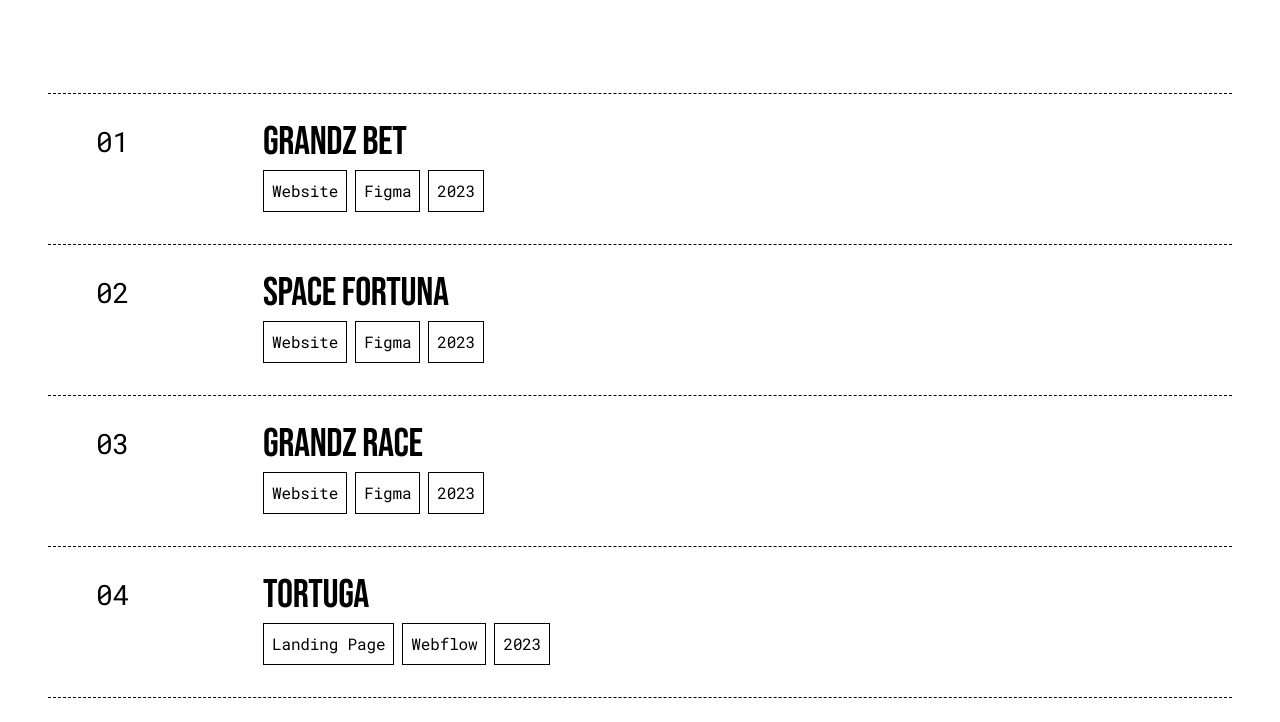
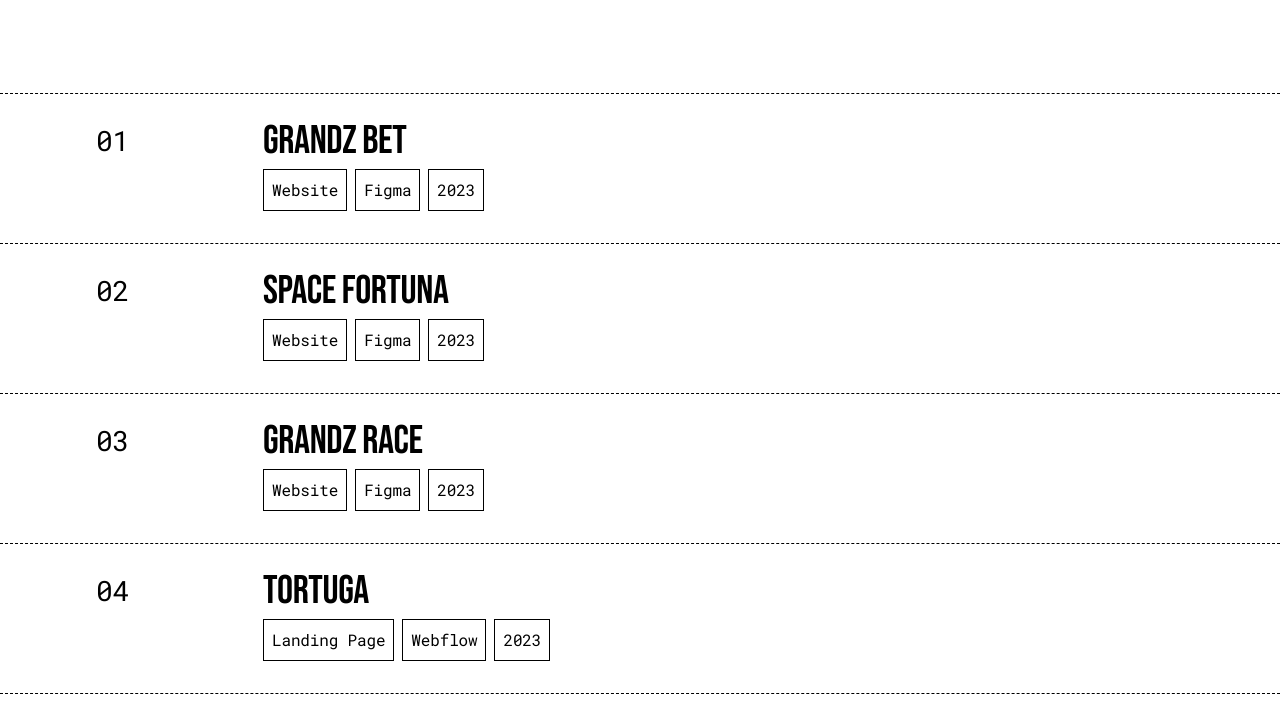
Before and after one commit to galinaganeva/portfolio, a website built with Vite: page index.html in a window 1280 px wide. Shown: the part 1104-1826 px from the top of the page. Built offline with nearby package versions, Linux system fonts and the light colour scheme; a script that the page names is missing.

Commit message:
Remove project-template.html, enhance main.ts with intersection observers for animations, and add progress bar functionality in sectionGenerator.ts

```diff
--- a/src/main.ts
+++ b/src/main.ts
@@ -30,16 +30,16 @@ document.addEventListener('DOMContentLoaded',() => {
 const heroSection = `
   <section style="position: relative; width: 100%;">
     <div class="hero-container">
-      <h1 class="hero-title left">Less Noise,</h1>
-      <h1 class="hero-title middle">More Clarity,</h1>
-      <h1 class="hero-title right">Bold Impact.</h1>
+      <h1 class="hero-title left" style="animation-delay: 0s;">Less Noise,</h1>
+      <h1 class="hero-title middle" style="animation-delay: 0.2s;">More Clarity,</h1>
+      <h1 class="hero-title right" style="animation-delay: 0.4s;">Bold Impact.</h1>
     </div>
-    <div class="spline-container" style="width: 100%">
-        <div class="spline-container">
-      <spline-viewer
-        url="https://prod.spline.design/K-5M7t3eeTR7hjzy/scene.splinecode"
-      ></spline-viewer>
-    </div>
+    <div class="spline-container" style="width: 100%; overflow:hidden">
+      <div class="spline-container">
+        <spline-viewer
+          url="https://prod.spline.design/K-5M7t3eeTR7hjzy/scene.splinecode"
+        ></spline-viewer>
+      </div>
     </div>
   </section>
 `;
@@ -119,6 +119,23 @@ document.addEventListener('DOMContentLoaded', () => {
     main.innerHTML += generateProjectsHTML();
   }
 
+  const observer = new IntersectionObserver((entries) => {
+    entries.forEach(entry => {
+      if (entry.isIntersecting) {
+        entry.target.classList.add('visible');
+        observer.unobserve(entry.target); // Stop observing once animation is triggered
+      }
+    });
+  }, {
+    threshold: 0.1 // Trigger when 10% of the element is visible
+  });
+
+  // Observe about text element
+  const aboutText = document.querySelector('.about-text');
+  if (aboutText) {
+    observer.observe(aboutText);
+  }
+
   // Handle spline viewer logo removal
   const splineViewer = document.querySelector('spline-viewer');
   if (splineViewer) {
@@ -128,10 +145,35 @@ document.addEventListener('DOMContentLoaded', () => {
     }
   }
 
+  const lineObserver = new IntersectionObserver((entries) => {
+    entries.forEach(entry => {
+      if (entry.isIntersecting) {
+        entry.target.classList.add('line-visible');
+      }
+    });
+  }, {
+    threshold: 0.2
+  });
+
   const projectElements = document.querySelectorAll('.project');
   projectElements.forEach((projectElement, index) => {
     projectElement.addEventListener('click', () => {
       window.location.href = `/portfolio-new/project/project.html?id=${index+1}`;
     });
+    lineObserver.observe(projectElement);
   });
+
+  const projectObserver = new IntersectionObserver((entries) => {
+    entries.forEach(entry => {
+      if (entry.isIntersecting) {
+        entry.target.classList.add('line-visible');
+      }
+    });
+  }, {
+    threshold: 0.9
+  });
+  const projectsContainer = document.querySelector('.projects');
+  if (projectsContainer) {
+    projectObserver.observe(projectsContainer);
+  }
 });
--- a/src/style.css
+++ b/src/style.css
@@ -103,6 +103,21 @@ nav ul li a {
   text-overflow: ellipsis;
   overflow: hidden;
 }
+.hero-title {
+  opacity: 0;
+  transform: translateY(50px);
+  animation: fadeUpIn 0.8s ease forwards;
+}
+@keyframes fadeUpIn {
+  from {
+    opacity: 0;
+    transform: translateY(50px);
+  }
+  to {
+    opacity: 1;
+    transform: translateY(0);
+  }
+}
 .hero-container {
   display: flex;
   padding: 144px 0px;
@@ -144,13 +159,35 @@ nav ul li a {
   max-width: 900px;
   margin: 0;
 }
+.about-text {
+  opacity: 0;
+  transform: translateY(50px);
+  transition: opacity 0.8s ease, transform 0.8s ease;
+}
+.about-text.visible {
+  opacity: 1;
+  transform: translateY(0);
+}
 .projects {
   display: flex;
   flex-direction: column;
   align-items: flex-start;
   align-self: stretch;
+  width: 100%;
+  position: relative;
+}
+.projects::after {
+  content: "";
+  position: absolute;
+  left: -100%;
+  bottom: 0;
+  width: 100vw;
+  transition: left 1s ease-out;
   border-bottom: 1px dashed var(--primary-color);
-  width: 100%;
+  transform: translateX(-50%);
+}
+.projects.line-visible::after {
+  left: 50%;
 }
 .project {
   display: flex;
@@ -158,7 +195,36 @@ nav ul li a {
   align-items: flex-start;
   gap: 134px;
   align-self: stretch;
+  position: relative;
+}
+.project::after {
+  content: "";
+  position: absolute;
+  top: 0;
+  right: 0;
+  width: 25%;
+  height: 210%;
+  background: var(--primary-color);
+  z-index: 1;
+  clip-path: polygon(0 0, 100% 0, 100% 0, 0 0);
+  transition: clip-path 0.4s ease;
+}
+.project:hover::after {
+  clip-path: polygon(0 0, 100% 0, 100% 100%, 0 100%);
+}
+.project::before {
+  content: "";
+  position: absolute;
+  left: -100%; /* Start from outside the viewport */
+  top: 0;
+  width: 100vw;
+  transform: translateX(-50%);
+  transition: left 1s ease-out;
   border-top: 1px dashed var(--primary-color);
+}
+
+.project.line-visible::before {
+  left: 50%; /* Animate to final position */
 }
 .project-number {
   color: var(--primary-color);
@@ -423,6 +489,22 @@ footer p {
   margin: 0;
   width: 100%;
 }
+.progress-container {
+  width: 100%;
+  height: 6px;
+  background: transparent;
+  position: fixed;
+  top: 81px;
+  left: 0;
+  z-index: 1000;
+}
+
+.progress-bar {
+  height: 6px;
+  background: var(--primary-color);
+  width: 0%;
+  transition: width 0.1s ease;
+}
 
 @media screen and (max-width: 1024px) {
   .hero-container {
```
Also changed, not shown: project-template.html (deleted, +0 -39 lines), src/sectionGenerator.ts (+18 -0 lines).
